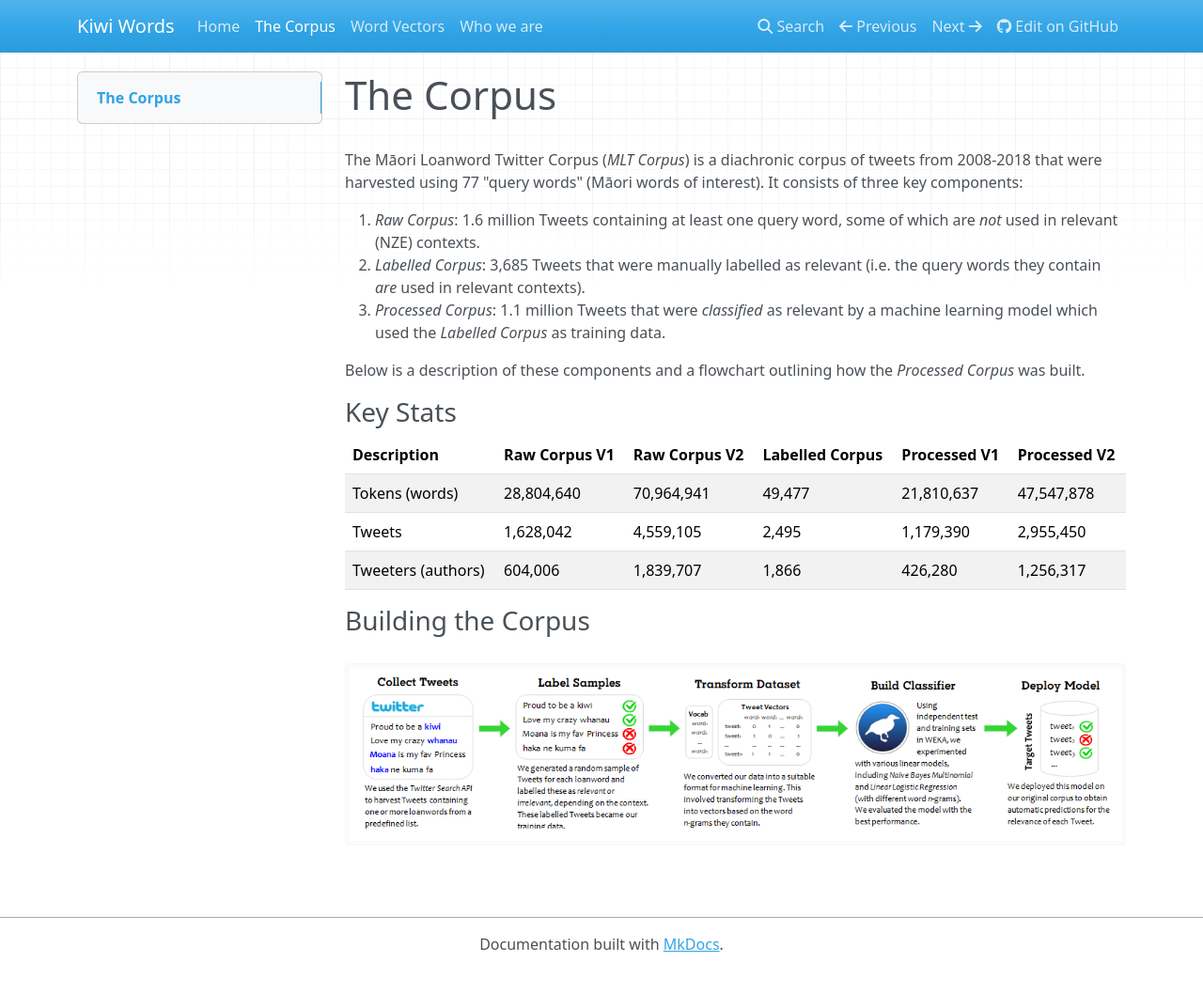
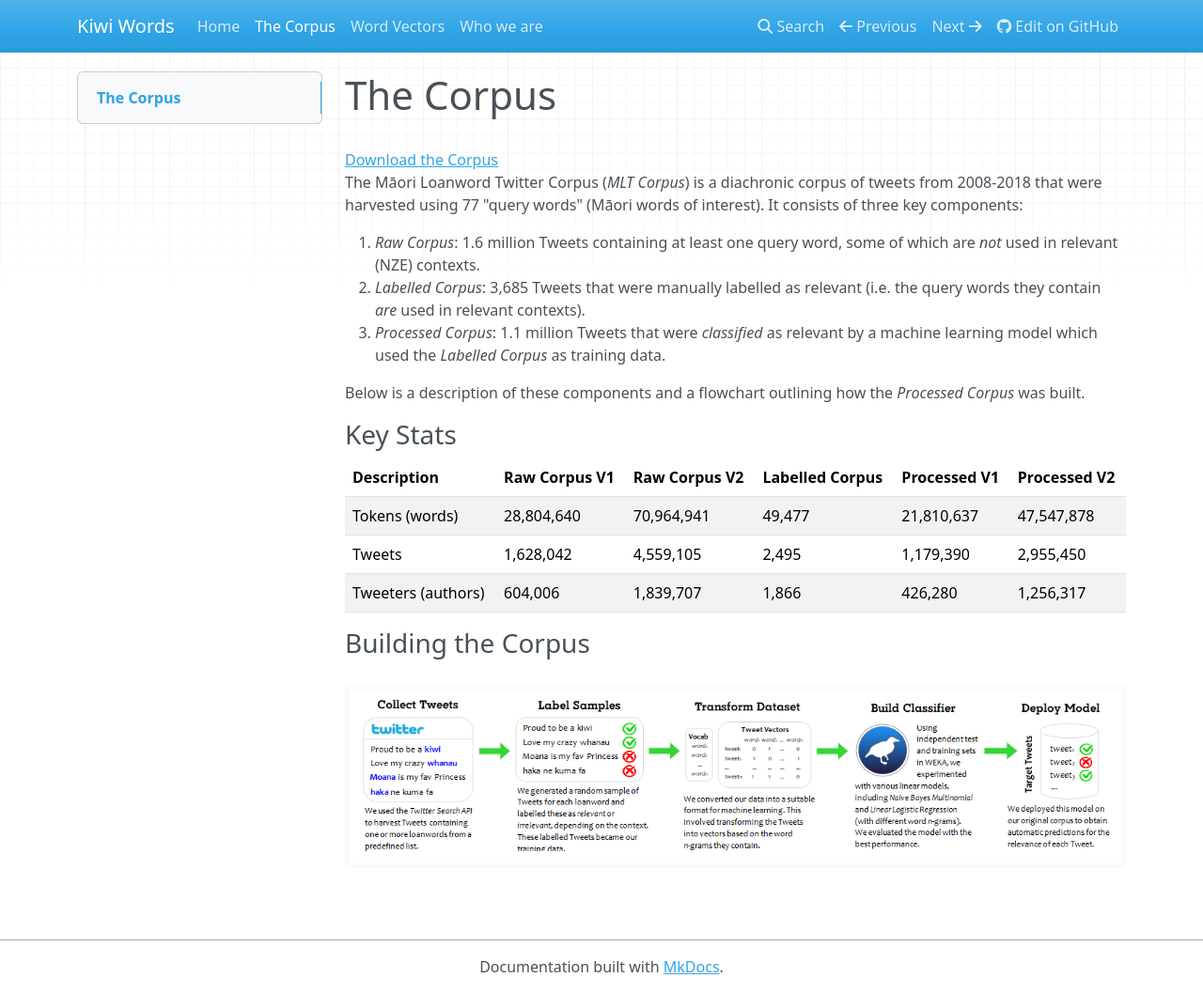
Before and after one commit to Waikato/kiwiwords, an MkDocs documentation site: the page built from docs/corpus.md, in a window 1280 px wide and 1057 px high. Shown: the whole window at 94% size. Built offline with MkDocs 1.6.1, drawn with Linux system fonts in a browser that asks for light colours; nearby versions of some CDN libraries.

Commit message:
Added link for downloading corpus

```diff
--- a/docs/corpus.md
+++ b/docs/corpus.md
@@ -1,4 +1,6 @@
 # The Corpus
+<br>
+<a href="../pics/mlt-v2.zip">Download the Corpus</a>
 <br>
 The Māori Loanword Twitter Corpus (<i>MLT Corpus</i>) is a diachronic corpus of tweets from 2008-2018 that were harvested using 77 "query words" (Māori words of interest). It consists of three key components:
 
```
